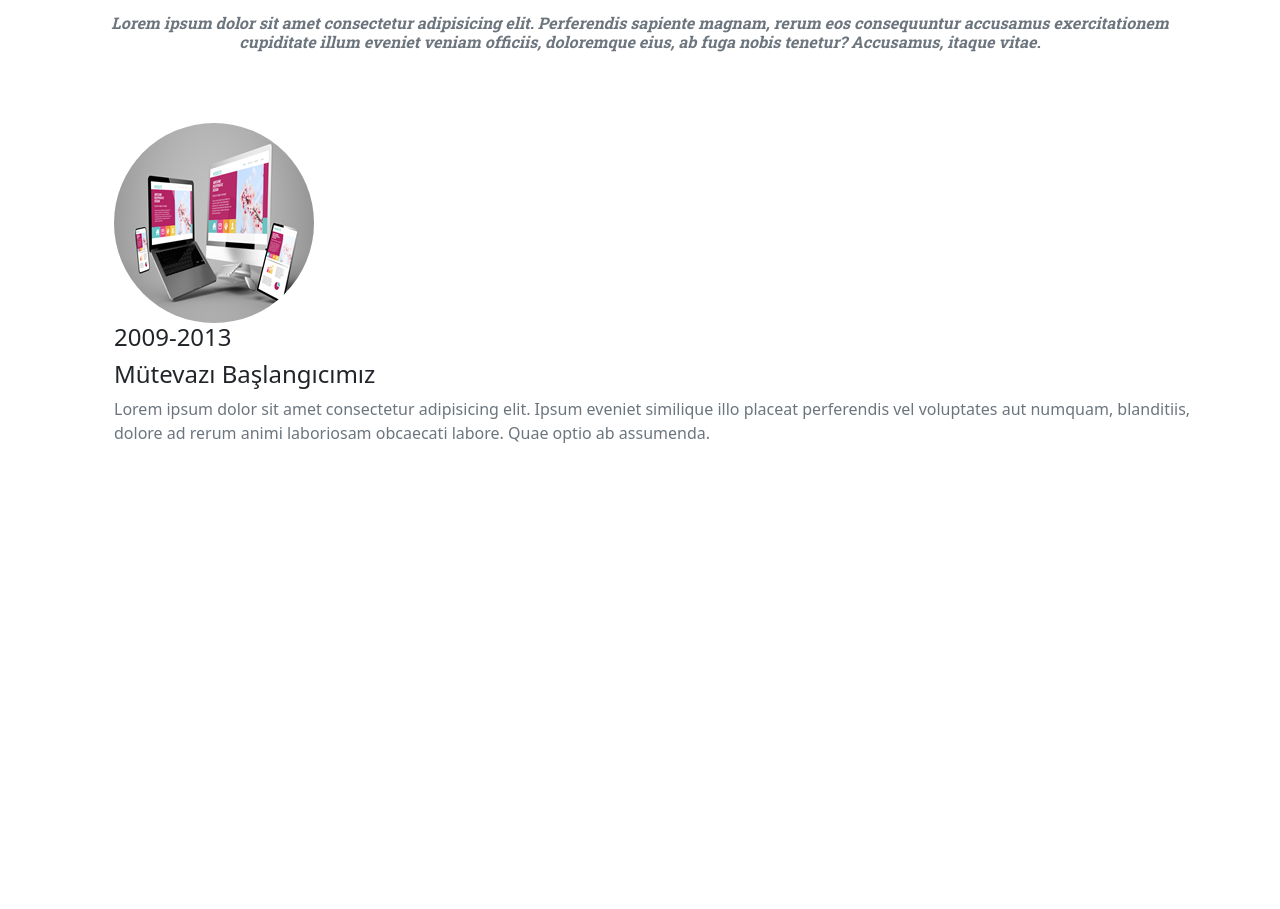
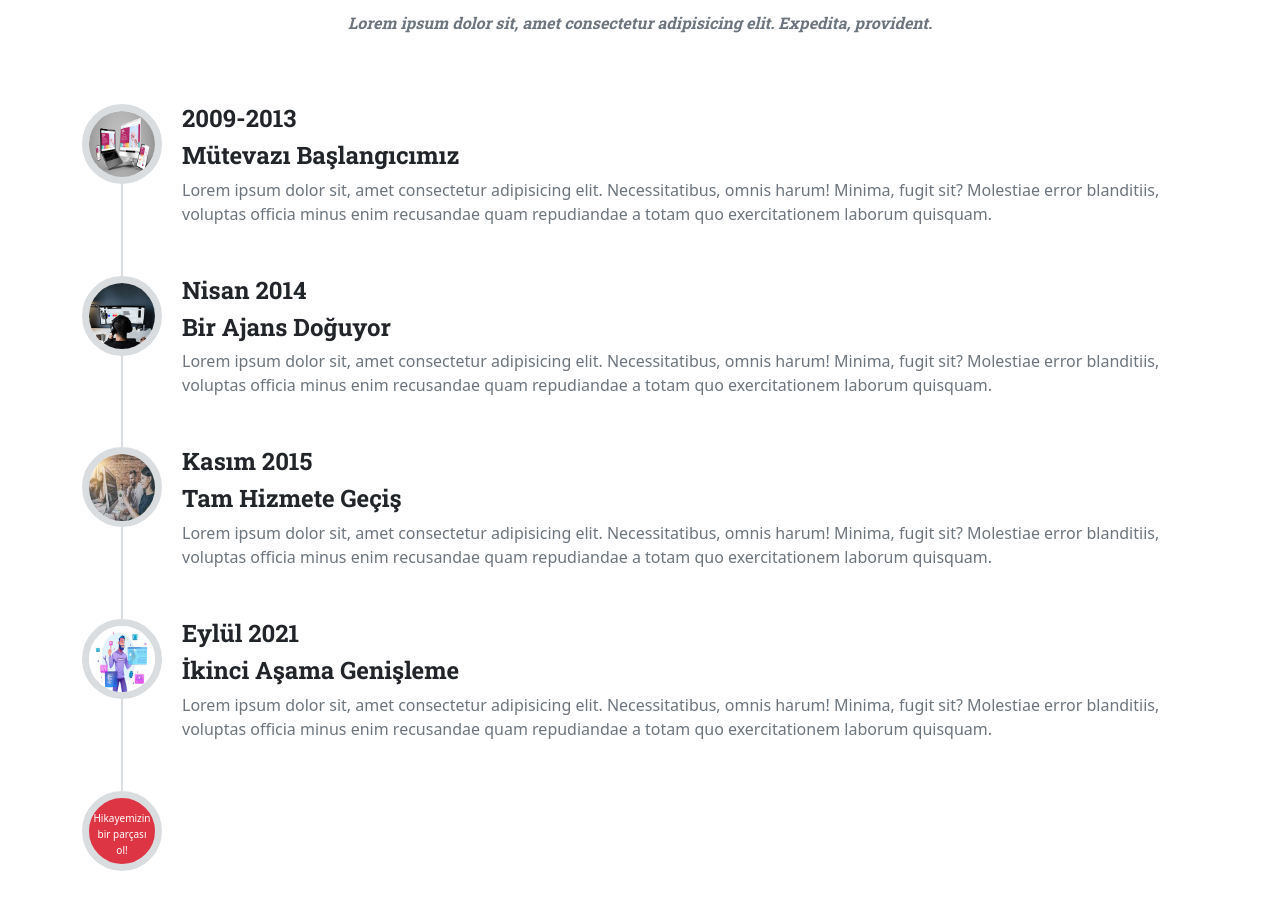
Before and after one commit to matli16/bootstrap5-site1, a plain HTML site: page index.html in a window 1280 px wide. Shown: the part 2640-3549 px from the top of the page. Before the commit the page ends 3197 px from the top, so only its background shows below. Drawn offline with nearby package versions, Linux system fonts and the light colour scheme.

Commit message:
about added

```diff
--- a/css/custom/extra.css
+++ b/css/custom/extra.css
@@ -209,3 +209,77 @@ margin-right: auto;
         background-color: #212529;
     }
 }
+/* about start */
+.timeline {
+    position: relative;
+    padding: 0;
+    list-style: none;
+}
+
+.timeline:before {
+    position: absolute;
+    top: 0;
+    bottom: 0;
+    left: 40px;
+    width: 2px;
+    margin-left: -1px;
+    content: "";
+    background-color: #dadde0;
+}
+
+.timeline>li {
+    margin-bottom: 50px;
+}
+
+.timeline>li:after,
+.timeline>li:before {
+    display: table;
+    content: "";
+}
+
+.timeline>li:after {
+    clear: both;
+}
+
+.timeline>li .t-panel {
+    padding: 0 20px 0 100px;
+    text-align: left;
+}
+
+.timeline>li .t-image {
+    position: absolute;
+    z-index: 10;
+    width: 80px;
+    height: 80px;
+    margin-left: 0;
+    text-align: center;
+    color: white;
+    border: 7px solid #dadde0;
+    border-radius: 100%;
+    -webkit-border-radius: 100%;
+    -moz-border-radius: 100%;
+    -ms-border-radius: 100%;
+    -o-border-radius: 100%;
+}
+
+.timeline>li .t-image:last-child {
+    background-color: #de3545;
+}
+
+.timeline>li .t-image h4 {
+    font-size: 10px;
+    line-height: 16px;
+    margin-top: 12px;
+}
+
+.timeline .t-heading h4 {
+    margin-top: 0;
+    color: inherit;
+    font-weight: bold;
+    font-family: "Roboto Slab", -apple-system, BlinkMacSystemFont, 'Segoe UI', Roboto, Oxygen, Ubuntu, Cantarell, 'Open Sans', 'Helvetica Neue', sans-serif;
+}
+
+.timeline .t-body>ul,
+.timeline .t-body>p {
+    margin-bottom: 0;
+}
--- a/index.html
+++ b/index.html
@@ -218,11 +218,14 @@
     <div class="container">
         <div class="text-center mb-5 pb-3">
             <h2 class="s-heading text-uppercase fw-bold">Hakkımızda</h2>
-                <h3 class="s-subheading text-muted">Lorem ipsum dolor sit amet consectetur adipisicing elit. Perferendis sapiente magnam, rerum eos consequuntur accusamus exercitationem cupiditate illum eveniet veniam officiis, doloremque eius, ab fuga nobis tenetur? Accusamus, itaque vitae.</h3>
+            <h3 class="s-subheading text-muted">Lorem ipsum dolor sit, amet consectetur adipisicing elit. Expedita,
+                provident.</h3>
         </div>
         <ul class="timeline">
+
+            <li>
                 <div class="t-image">
-                    <img src="img/about/1.png" class="img-fluid rounded-circle">
+                    <img class="img-fluid rounded-circle" src="img/about/1.png" alt=".." />
                 </div>
                 <div class="t-panel">
                     <div class="t-heading">
@@ -230,13 +233,74 @@
                         <h4 class="subheading">Mütevazı Başlangıcımız</h4>
                     </div>
                     <div class="t-body">
-                        <p class="text-muted">Lorem ipsum dolor sit amet consectetur adipisicing elit. Ipsum eveniet similique illo placeat perferendis vel voluptates aut numquam, blanditiis, dolore ad rerum animi laboriosam obcaecati labore. Quae optio ab assumenda.</p>
+                        <p class="text-muted">Lorem ipsum dolor sit, amet consectetur adipisicing elit.
+                            Necessitatibus, omnis harum! Minima, fugit sit? Molestiae error blanditiis, voluptas
+                            officia minus enim recusandae quam repudiandae a totam quo exercitationem laborum
+                            quisquam.</p>
                     </div>
                 </div>
+            </li>
+            <li class="t-inverted">
+                <div class="t-image">
+                    <img class="img-fluid rounded-circle" src="img/about/2.jpg" alt=".." />
+                </div>
+                <div class="t-panel">
+                    <div class="t-heading">
+                        <h4>Nisan 2014</h4>
+                        <h4 class="subheading">Bir Ajans Doğuyor</h4>
+                    </div>
+                    <div class="t-body">
+                        <p class="text-muted">Lorem ipsum dolor sit, amet consectetur adipisicing elit.
+                            Necessitatibus, omnis harum! Minima, fugit sit? Molestiae error blanditiis, voluptas
+                            officia minus enim recusandae quam repudiandae a totam quo exercitationem laborum
+                            quisquam.</p>
+                    </div>
+                </div>
+            </li>
+            <li>
+                <div class="t-image">
+                    <img class="img-fluid rounded-circle" src="img/about/3.jpg" alt=".." />
+                </div>
+                <div class="t-panel">
+                    <div class="t-heading">
+                        <h4>Kasım 2015</h4>
+                        <h4 class="subheading">Tam Hizmete Geçiş</h4>
+                    </div>
+                    <div class="t-body">
+                        <p class="text-muted">Lorem ipsum dolor sit, amet consectetur adipisicing elit.
+                            Necessitatibus, omnis harum! Minima, fugit sit? Molestiae error blanditiis, voluptas
+                            officia minus enim recusandae quam repudiandae a totam quo exercitationem laborum
+                            quisquam.</p>
+                    </div>
+                </div>
+            </li>
+            <li class="t-inverted">
+                <div class="t-image">
+                    <img class="img-fluid rounded-circle" src="img/about/4.jpg" alt=".." />
+                </div>
+                <div class="t-panel">
+                    <div class="t-heading">
+                        <h4>Eylül 2021</h4>
+                        <h4 class="subheading">İkinci Aşama Genişleme</h4>
+                    </div>
+                    <div class="t-body">
+                        <p class="text-muted">Lorem ipsum dolor sit, amet consectetur adipisicing elit.
+                            Necessitatibus, omnis harum! Minima, fugit sit? Molestiae error blanditiis, voluptas
+                            officia minus enim recusandae quam repudiandae a totam quo exercitationem laborum
+                            quisquam.</p>
+                    </div>
+                </div>
+            </li>
+            <li class="t-inverted">
+                <div class="t-image">
+                    <h4>Hikayemizin <br /> bir parçası <br /> ol!</h4>
+                </div>
+            </li>
         </ul>
     </div>
 </section>
 <!--about end-->
+
 
 
     <!--portfolio modals-->
```
Lines whose indentation alone changed are shown as unchanged.
